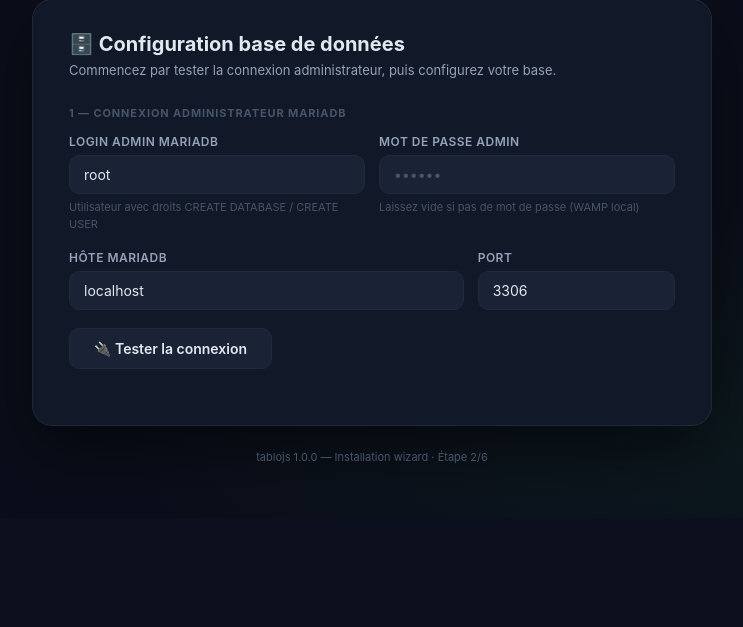
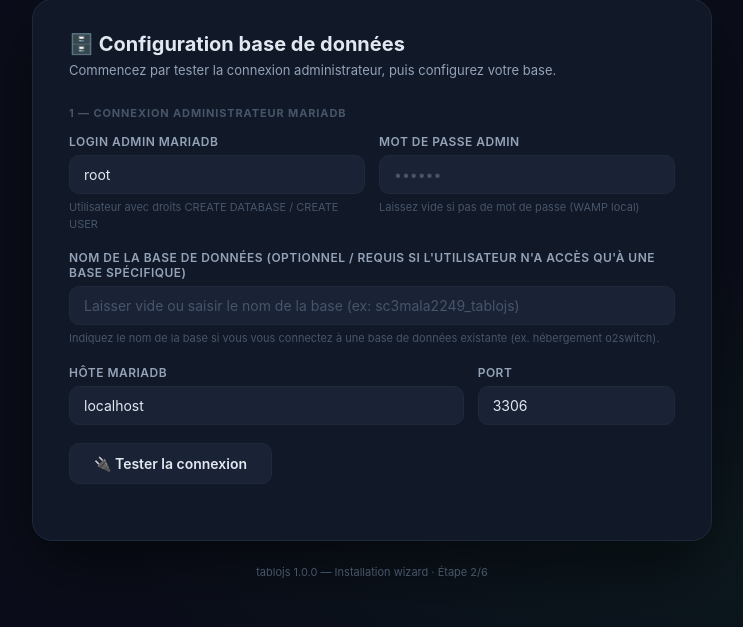
Before and after one commit to Evarisk/tablojs, a PHP site: page /tablojs/install/index.php?step=2 in a window 1280 px wide. Shown: the part 282-909 px from the top of the page, without its empty margins (268-1011 px from the left). Before the commit the page ends 745 px from the top, so only its background shows below. Run offline with PHP 8.4, Linux system fonts and the light colour scheme.

Commit message:
#3 [Install] feat: add database name field in connection test for shared hosts

```diff
--- a/install/index.php
+++ b/install/index.php
@@ -87,9 +87,13 @@ if (($_GET['action'] ?? '') === 'test_connection') {
     $port     = trim($_POST['db_port']     ?? '3306');
     $root     = trim($_POST['db_root']     ?? 'root');
     $rootpass = $_POST['db_rootpass']      ?? '';
+    $dbname   = trim($_POST['db_name']      ?? '');
 
     try {
         $dsn = "mysql:host={$host};port={$port};charset=utf8mb4";
+        if ($dbname !== '') {
+            $dsn .= ";dbname={$dbname}";
+        }
         $pdo = new PDO($dsn, $root, $rootpass, [
             PDO::ATTR_ERRMODE    => PDO::ERRMODE_EXCEPTION,
             PDO::ATTR_TIMEOUT    => 5,
@@ -856,6 +860,12 @@ if ($step > 3 && $step3Ok !== true) { header('Location: ?step=3'); exit; }
       </div>
     </div>
 
+    <div class="field">
+      <label>Nom de la base de données (Optionnel / Requis si l'utilisateur n'a accès qu'à une base spécifique)</label>
+      <input type="text" id="dbTestName" value="<?= htmlspecialchars($existingConf['dbname'] ?? '') ?>" placeholder="Laisser vide ou saisir le nom de la base (ex: sc3mala2249_tablojs)" oninput="resetTest()">
+      <p class="hint">Indiquez le nom de la base si vous vous connectez à une base de données existante (ex. hébergement o2switch).</p>
+    </div>
+
     <!-- Champs host/port soumis via hidden, affichés en interactif -->
     <input type="hidden" name="db_host" id="dbHostHidden" value="<?= htmlspecialchars($existingConf['host'] ?? 'localhost') ?>">
     <input type="hidden" name="db_port" id="dbPortHidden" value="<?= htmlspecialchars($existingConf['port'] ?? '3306') ?>">
@@ -902,16 +912,16 @@ if ($step > 3 && $step3Ok !== true) { header('Location: ?step=3'); exit; }
 
       <div class="field">
         <label>Nom de la base de donn&eacute;es</label>
-        <input type="text" name="db_name" value="<?= htmlspecialchars($existingConf['dbname'] ?? 'tablojs') ?>" placeholder="tablojs" required>
+        <input type="text" name="db_name" id="dbName" value="<?= htmlspecialchars($existingConf['dbname'] ?? 'tablojs') ?>" placeholder="tablojs" required>
       </div>
       <div class="field-row">
         <div class="field">
           <label>Utilisateur d&eacute;di&eacute;</label>
-          <input type="text" name="db_user" value="<?= htmlspecialchars($existingConf['user'] ?? 'tablojs_user') ?>" placeholder="tablojs_user" required>
+          <input type="text" name="db_user" id="dbUser" value="<?= htmlspecialchars($existingConf['user'] ?? 'tablojs_user') ?>" placeholder="tablojs_user" required>
         </div>
         <div class="field">
           <label>Mot de passe utilisateur</label>
-          <input type="password" name="db_pass" value="<?= htmlspecialchars($existingConf['pass'] ?? '') ?>" placeholder="&bull;&bull;&bull;&bull;&bull;&bull;&bull;&bull;" autocomplete="new-password">
+          <input type="password" name="db_pass" id="dbPass" value="<?= htmlspecialchars($existingConf['pass'] ?? '') ?>" placeholder="&bull;&bull;&bull;&bull;&bull;&bull;&bull;&bull;" autocomplete="new-password">
           <p class="hint">Laissez vide si pas de mot de passe</p>
         </div>
       </div>
@@ -952,6 +962,7 @@ if ($step > 3 && $step3Ok !== true) { header('Location: ?step=3'); exit; }
     body.append('db_port',     document.getElementById('dbPort').value);
     body.append('db_root',     document.getElementById('dbRoot').value);
     body.append('db_rootpass', document.getElementById('dbRootpass').value);
+    body.append('db_name',     document.getElementById('dbTestName').value);
     try {
       const r    = await fetch('?action=test_connection', { method: 'POST', body });
       const json = await r.json();
@@ -961,6 +972,26 @@ if ($step > 3 && $step3Ok !== true) { header('Location: ?step=3'); exit; }
         btn.textContent = '✅ Connecté';
         btn.className = 'btn btn-success';
         res.innerHTML = '<span style="color:#86efac">✓ MariaDB ' + json.version + ' &mdash; Connexion réussie !</span>';
+
+        // Copier le nom de la base de test vers la base cible
+        const testDb = document.getElementById('dbTestName').value;
+        if (testDb) {
+          const dbNameField = document.getElementById('dbName');
+          if (dbNameField) dbNameField.value = testDb;
+        }
+
+        // Copier l'utilisateur et mot de passe s'ils ne sont pas root
+        const rootUser = document.getElementById('dbRoot').value;
+        if (rootUser !== 'root') {
+          const dbUserField = document.getElementById('dbUser');
+          const dbPassField = document.getElementById('dbPass');
+          if (dbUserField) dbUserField.value = rootUser;
+          if (dbPassField) dbPassField.value = document.getElementById('dbRootpass').value;
+          // Décocher la création automatique de l'utilisateur dédié
+          const createUserCheckbox = document.querySelector('[name="create_user"]');
+          if (createUserCheckbox) createUserCheckbox.checked = false;
+        }
+
         const s2 = document.getElementById('section2');
         s2.style.display = 'block';
         s2.style.animation = 'fadeUp .35s ease';
```
